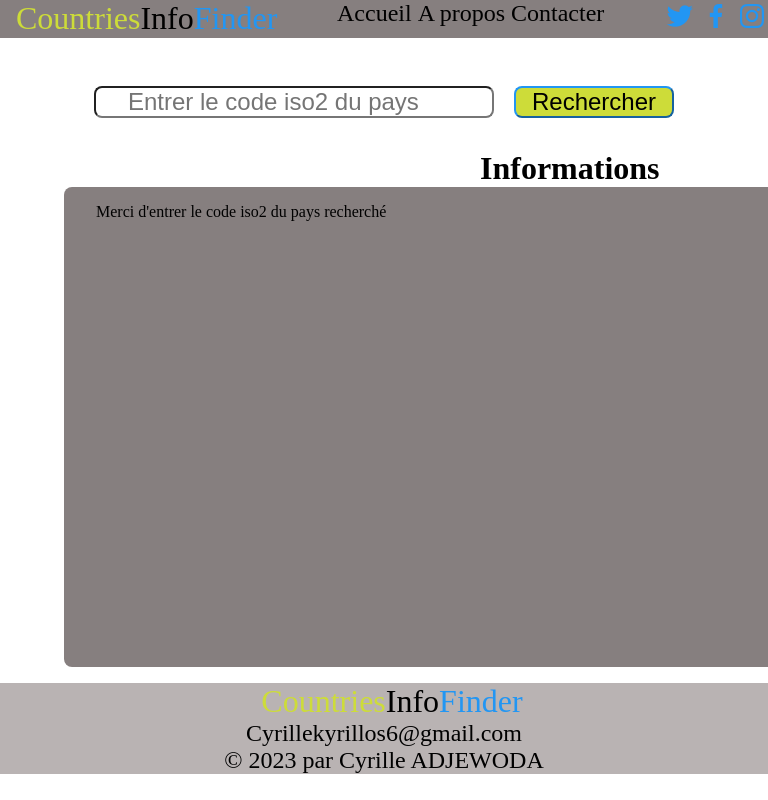
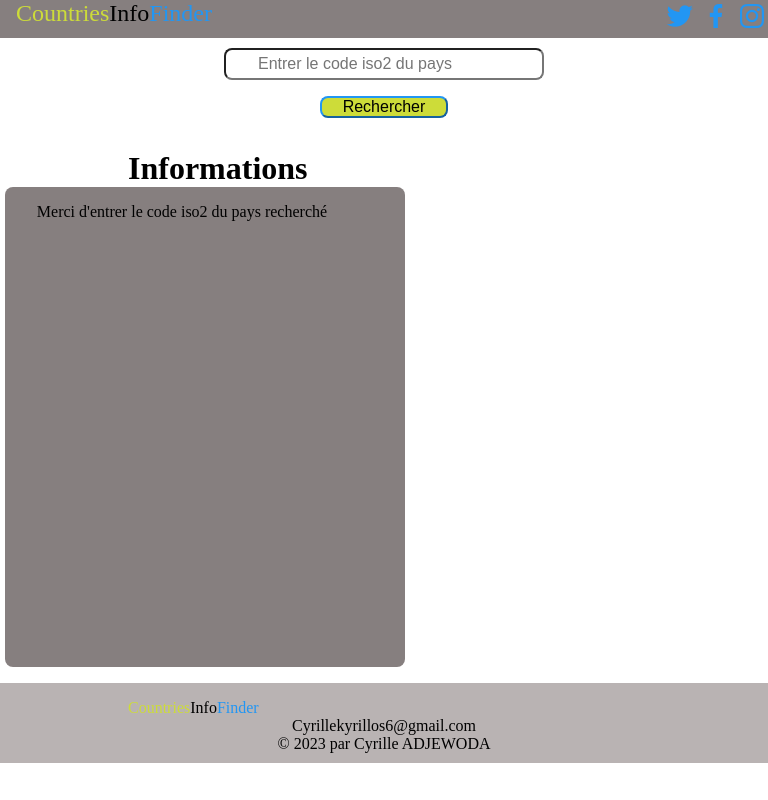
Before and after one commit to CyrilleValentin/CountriesInfoFinder, a PHP site: page / in a window 768 px wide; the page is wider, and only the part inside the window is pictured. Run offline with PHP 8.4, Linux system fonts and the light colour scheme; data that the repository does not hold is empty.

Commit message:
Add files via upload

```diff
--- a/index.php
+++ b/index.php
@@ -6,8 +6,9 @@
     <meta http-equiv="X-UA-Compatible" content="IE=edge">
     <meta name="viewport" content="width=device-width, initial-scale=1.0">
     <link href='https://unpkg.com/boxicons@2.1.2/css/boxicons.min.css' rel='stylesheet'>
+
     <link rel="stylesheet" href="styl.css">
-    <title>Document</title>
+    <title>CountriesInfoFinder</title>
 </head>
 
 <body>
@@ -23,15 +24,30 @@
                     <li><a href="#">Contacter</a></li>
                 </ul>
             </nav>
+
         </div>
+
+
+
         <div class="icon">
             <a href="https://twitter.com"><i class='bx bxl-twitter'></i></a>
             <a href="https://www.facebook.com"> <i class='bx bxl-facebook'></i></a>
             <a href="https://www.instagram.com"> <i class='bx bxl-instagram'></i></a>
 
         </div>
+        <i id="hamburger" onclick="afficher()" class="bx bx-menu"></i>
     </header>
-
+    <div id="top" class="top">
+    <nav>
+                <ul>
+                    <li><a href="#">Accueil</a></li>
+                    <li><a href="#">A propos</a></li>
+                    <li><a href="#">Contacter</a></li>
+                    <li onclick="fermer()"></li><a href="#" ></a></a><i class="bx bx-exit" ></i> Fermer</a></li>
+                </ul>
+            </nav>
+    </div>
+    <script src="scrip.js"></script>
     <div class="container"></div>
     </div>
     <div class="input">
@@ -93,7 +109,3 @@
 </body>
 
 </html>
-<?php
-
-
-?>
--- /dev/null
+++ b/scrip.js
@@ -0,0 +1,21 @@
+const menuHamburger = document.getElementById("top")
+var show=false
+const afficher=()=>{
+
+if (!show){
+   menuHamburger.style.display= "flex"
+   show=true
+   console.log("menu-afficher");
+}
+else{
+   menuHamburger.style.display= "none"
+   console.log("menu-caché");
+   show=false
+}
+
+}
+
+const fermer=()=>{
+      menuHamburger.style.display= "none"
+      console.log("menu-caché");
+}
--- a/styl.css
+++ b/styl.css
@@ -8,8 +8,7 @@ body {
     width: 100%;
     height: 100%;
 }
-
-nav ul li {
+ nav ul li {
     display: inline-block;
     list-style: none;
 }
@@ -23,6 +22,11 @@ a {
     display: flex;
     justify-content: space-between;
     background-color: rgb(134, 127, 127);
+    position: fixed;
+    top: 0;
+    left: 0;
+    width: 100%;
+    z-index: 1;
 }
 
 .icon a {
@@ -39,8 +43,9 @@ a {
     display: flex;
     justify-content: center;
     font-size: 1.5rem;
+
+
 }
-
 .navbar a {
     color: black;
 }
@@ -115,3 +120,87 @@ footer p{
 h1{
     margin-left: 30rem;
 }
+#hamburger{
+    font-size: 1.5rem;
+}
+@media (min-width: 768px) {
+
+    #hamburger{
+        display: none;
+    }
+    .top{
+        display: none;
+    }
+
+  }
+
+  @media (max-width: 768px) {
+    .navbar{
+      display: none;
+    }
+    .logo{
+        width: 7rem;
+        font-size: 1.5rem;
+
+    }
+    #hamburger{
+        font-size: 2.5rem;
+    }
+    input{
+        margin-left: 1rem;
+        margin-bottom: 1rem;
+        width: 20rem;
+        font-size: 1rem;
+    }
+    button{
+        font-size: 1rem;
+        width: 8rem;
+        margin-left: 7rem;
+    }
+    form{
+        display: flex;
+        flex-direction: column;
+    }
+    .icon{
+        font-size: 1rem;
+        margin-left: 2rem;
+    }
+    .reponse{
+        width: 25rem;
+        margin-left: 0.3rem;
+        font-size: 1rem;
+        overflow: hidden;
+        height: 30rem;
+    }
+    footer{
+        padding-top: 1rem;
+        width: 100%;
+        height: 5rem;
+        text-align: center;
+    }
+    footer p{
+        font-size: 1rem;
+    }
+    footer .logo{
+        margin-left: 8rem;
+        font-size: 1rem;
+    }
+    h1{
+        margin-left: 8rem;
+    }
+    .top{
+        cursor: pointer;
+        width: 7rem;
+        height: 8rem;
+        background-color: #CDDC39;
+        display: block;
+        font-size: 1.5rem;
+        top: -0.9rem;
+        left: 19rem;
+        padding-left: 0.5rem;
+        position: relative;
+        transition: all ease-in-out;
+        display: none;
+    }
+
+  }
```
